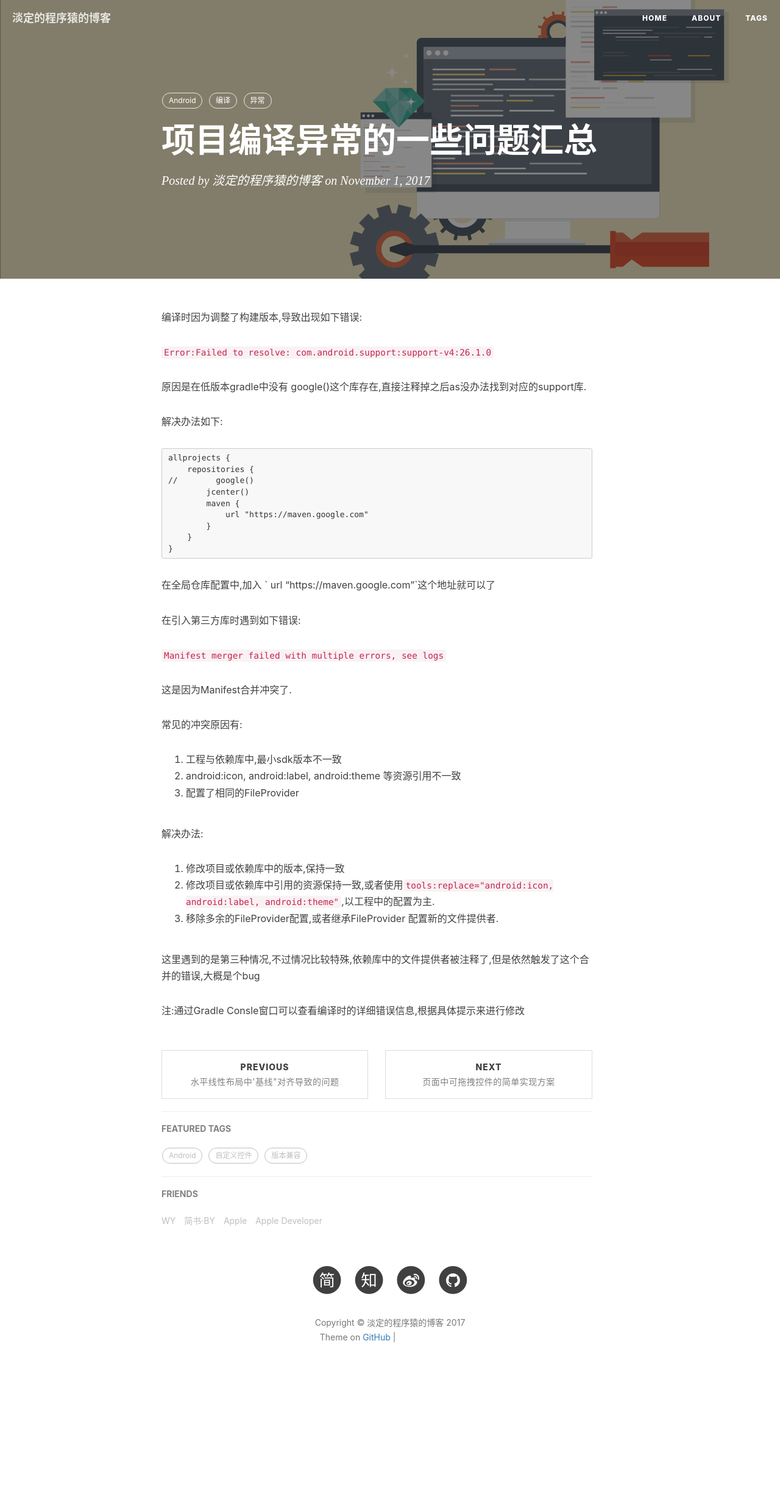
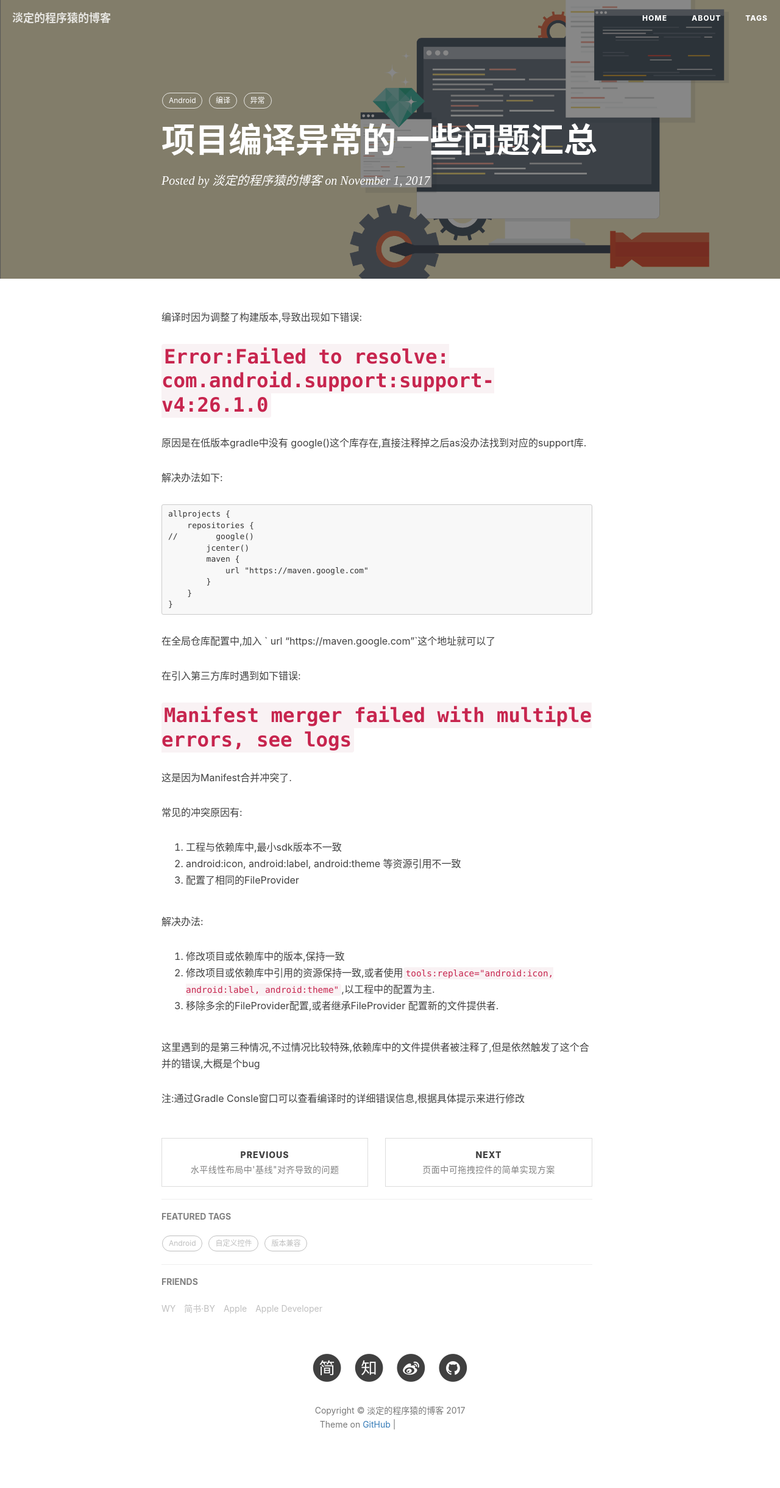
Before and after one commit to 976112643/976112643.github.io, a Jekyll site: the page built from _posts/2017-11-1-the-post-7178.md, in a window 1280 px wide. Shown: the whole page at 61% size. Built offline with Jekyll 4.4.1, drawn with Linux system fonts in a browser that asks for light colours; nearby versions of some CDN libraries; comment, search, counter and statistics services are not loaded; before the commit the page ends 2297 px from its top, so only the background shows below that; grey boxes are pictures that could not be loaded.

Commit message:
update from Jekyller

```diff
--- a/_posts/2017-11-1-the-post-7178.md
+++ b/_posts/2017-11-1-the-post-7178.md
@@ -20,7 +20,7 @@ title: 项目编译异常的一些问题汇总
 
 编译时因为调整了构建版本,导致出现如下错误:
 
-`Error:Failed to resolve: com.android.support:support-v4:26.1.0`
+# `Error:Failed to resolve: com.android.support:support-v4:26.1.0`
 
 原因是在低版本gradle中没有 google()这个库存在,直接注释掉之后as没办法找到对应的support库.
 
@@ -44,7 +44,7 @@ allprojects {
 
 在引入第三方库时遇到如下错误:
 
-`Manifest merger failed with multiple errors, see logs `
+# `Manifest merger failed with multiple errors, see logs `
 
 这是因为Manifest合并冲突了.
 
```
Also changed, not shown: other parts of _posts/2017-11-1-the-post-7178.md (+1 -1 lines).
